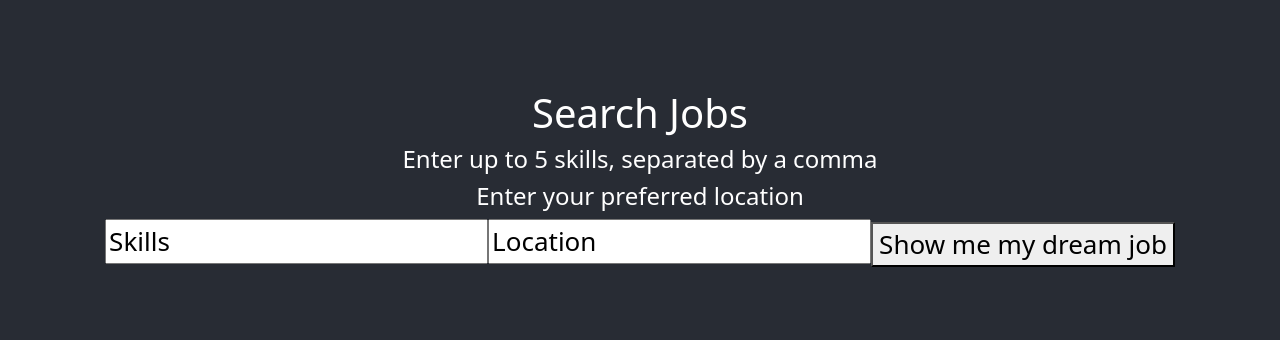
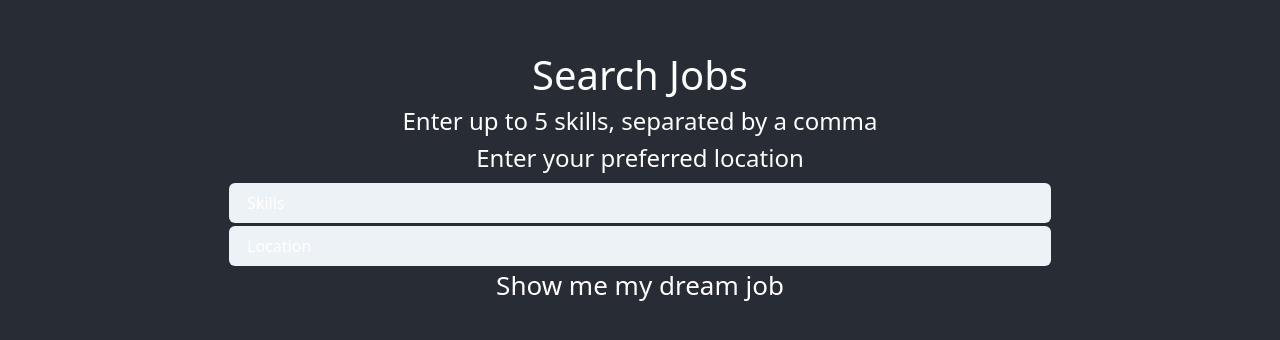
Before and after one commit to ngalvin1991/skillmatch, a React (Create React App) app: page / in a window 1280 px wide. Shown: the part 230-570 px from the top of the page. Built offline with nearby package versions, Linux system fonts and the light colour scheme; no server answers.

Commit message:
added chakra styling to Field inputs

```diff
--- a/src/Components/JobForm/JobForm.js
+++ b/src/Components/JobForm/JobForm.js
@@ -1,33 +1,45 @@
 import React from "react";
 import ReactDOM from "react-dom";
 import { Formik, Field, Form } from "formik";
-import { Button } from "@chakra-ui/react";
+import { Input, ChakraProvider } from "@chakra-ui/react";
 
 function JobForm() {
-    return (
+  return (
+    <ChakraProvider>
       <div className="form">
         <h1>Search Jobs</h1>
         <h4>Enter up to 5 skills, separated by a comma</h4>
         <h4>Enter your preferred location</h4>
         <Formik
-          initialValues={{ skills: "Skills", city: "Location" }}
+          initialValues={{
+            skills: "Skills",
+            city: "Location"
+          }}
           onSubmit={async (values) => {
             await new Promise((resolve) => setTimeout(resolve, 500));
             alert(JSON.stringify(values, null, 2));
           }}
         >
 
-
           <Form>
-            <Field name="skills" type="text" />
-            <Field name="city" type="text" />
-            <Button type="submit">Show me my dream job</Button>
+            <Field as={Input}
+              id="skills"
+              name="skills"
+              type="text"
+              variant="filled" />
+            <Field as ={Input}
+            id="city"
+            name="city"
+            type="text"
+            variant="filled"/>
+            <button type="submit">Show me my dream job</button>
           </Form>
         </Formik>
       </div>
-    );
-  }
+    </ChakraProvider>
+  );
+}
 
-  ReactDOM.render(<JobForm />, document.getElementById("root"));
+ReactDOM.render(<JobForm />, document.getElementById("root"));
 
-  export default JobForm;
+export default JobForm;
```
